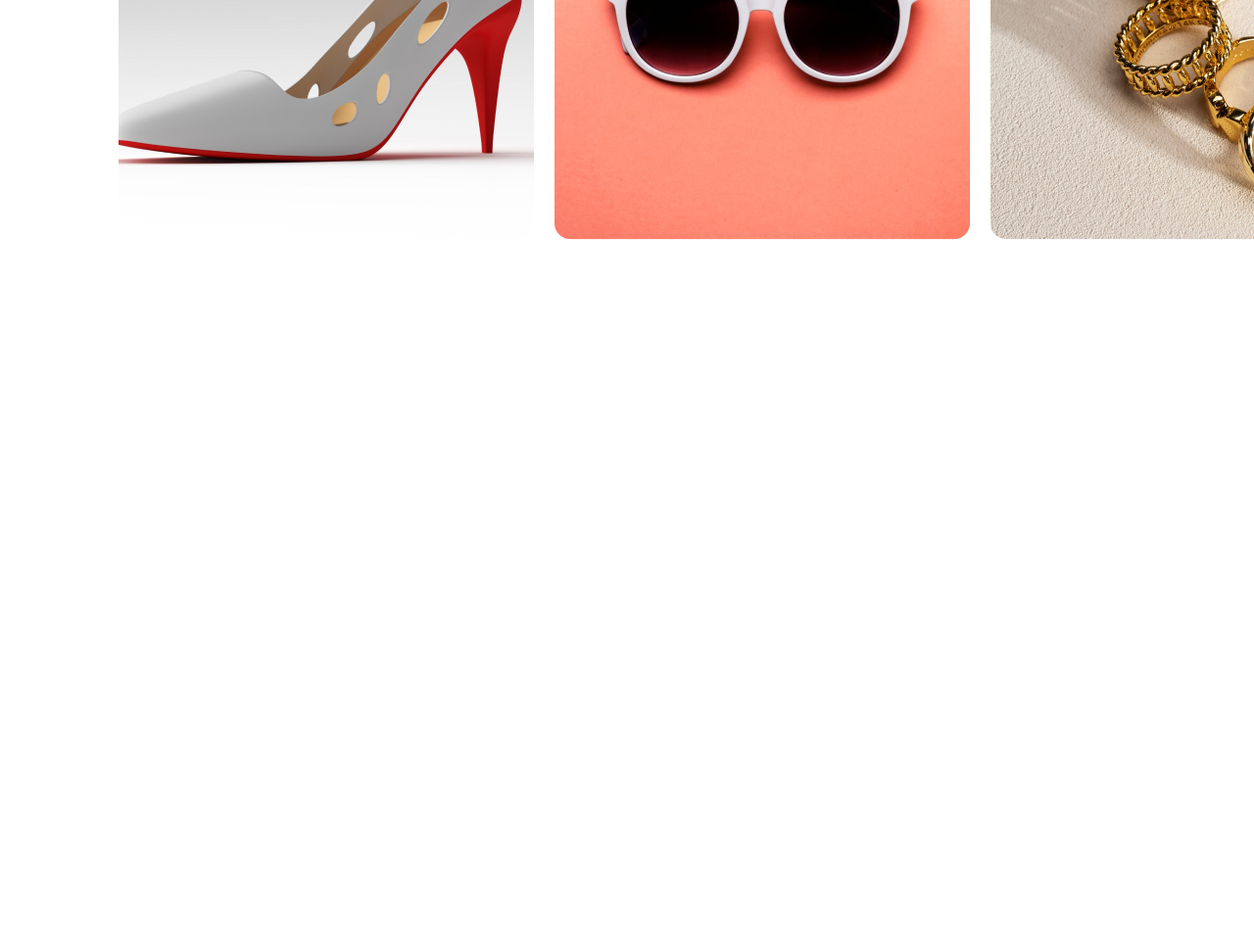
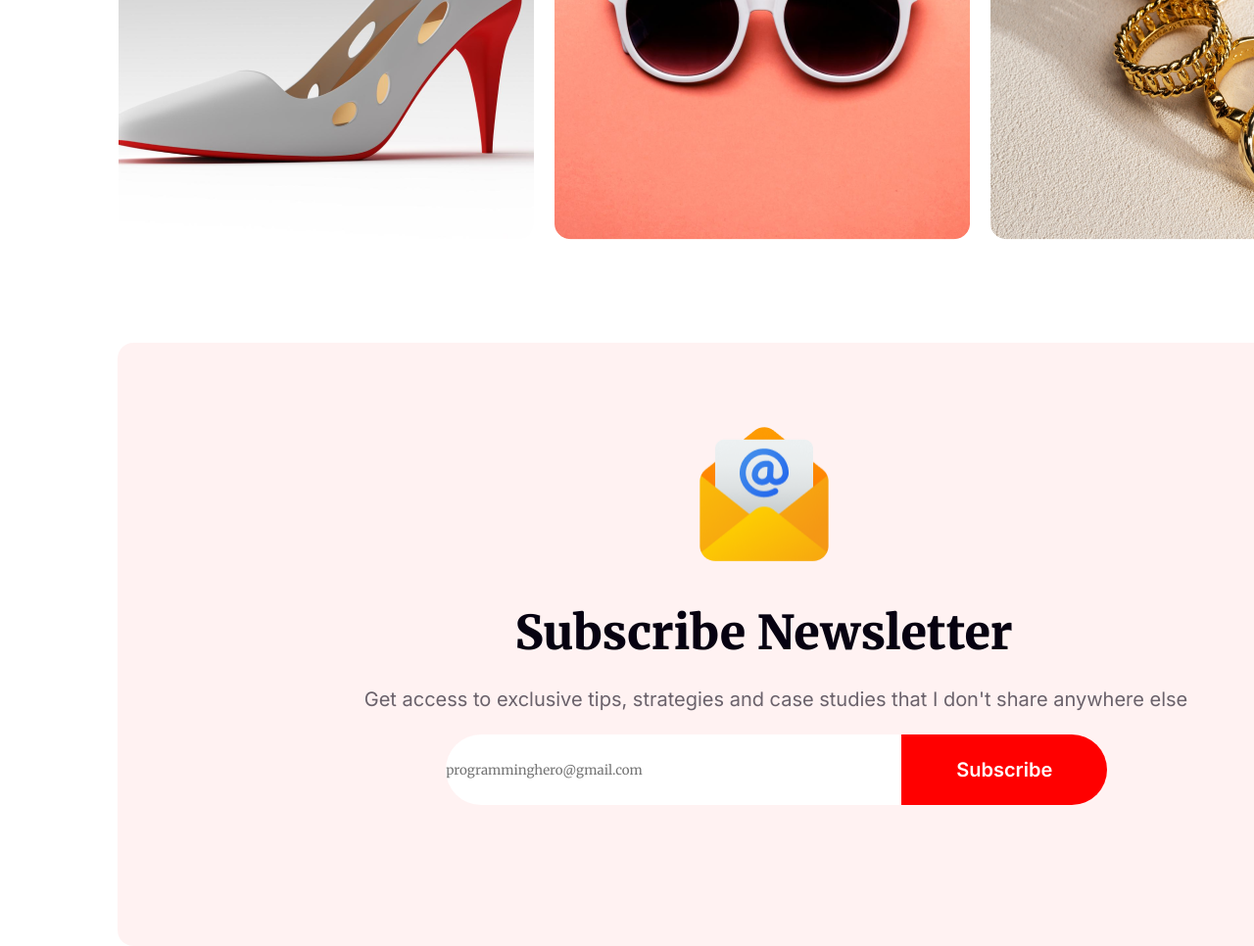
Before and after one commit to coderarafatbd/landing-page-design-01, a plain HTML site: page index.html in a window 1280 px wide. Shown: the part 4195-5161 px from the top of the page at 98% size. Before the commit the page ends 4495 px from the top, so only its background shows below. Drawn offline with Linux system fonts and the light colour scheme.

Commit message:
create subscribe section

```diff
--- a/index.html
+++ b/index.html
@@ -110,6 +110,23 @@
         </div>
      </section>
 
+     <section id="subscribe">
+        <div class="sub-container">
+            <div class="email">
+                <img src="Images/Group 61.png" alt="">
+            </div>
+            <div class="text-container">
+                <h2>Subscribe Newsletter</h2>
+                <p>Get access to exclusive tips, strategies and case studies that I don't share anywhere else</p>
+
+            </div>
+            <div class="warper">
+             <input type="email" required placeholder="programminghero@gmail.com" name="email" />
+             <button>Subscribe</button>
+            </div>
+        </div>
+     </section>
+
 
     </main>
     <footer>
--- a/style.css
+++ b/style.css
@@ -457,3 +457,87 @@ line-height: normal;
   transform: scale(1.009);
   cursor: pointer;
 }
+
+#subscribe{
+  width: 1320px;
+  height: 616px;
+  margin-top: 50px;
+  margin-left: 120px;
+  border-radius: 16px;
+  background: rgba(255, 0, 0, 0.05);
+}
+.sub-container{
+  width: 896px;
+  height: 336px;
+}
+.email img{
+  width: 150px;
+  height: 150px;
+  margin-top: 80px;
+  margin-left: 585px;
+}
+.text-container h2{
+  width: 537px;
+  color: #070211;
+  text-align: center;
+  font-family: Merriweather;
+  font-size: 48px;
+  font-style: normal;
+  font-weight: 900;
+  line-height: normal;
+  text-transform: capitalize;
+  margin-left: 391px;
+  margin-top: 32px;
+
+}
+.text-container p{
+  width: 896px;
+  color: rgba(7, 2, 17, 0.60);
+  text-align: center;
+  font-family: Inter;
+  font-size: 20px;
+  font-style: normal;
+  font-weight: 400;
+  line-height: 32px;
+  margin-left: 224px;
+  margin-top: 22px;
+}
+
+
+
+.warper{
+  width: 675px;
+  height: 72px;
+  margin-top: 20px;
+  margin-left:335.25px;
+  position: relative;
+}
+
+.warper input{
+  width: 648px;
+  height: 72px;
+  border: none;
+  border-radius: 50px;
+  background: #FFF;
+}
+
+.warper button{
+  width: 210px;
+height: 72px;
+
+border-radius: 0px 50px 50px 0px;
+background: #F00;
+color: #FFF;
+text-align: center;
+font-family: Inter;
+font-size: 20px;
+font-style: normal;
+font-weight: 600;
+line-height: normal;
+text-transform: capitalize;
+position: absolute;
+right: 0;
+aspect-ratio: 1;
+border: none;
+
+}
```
